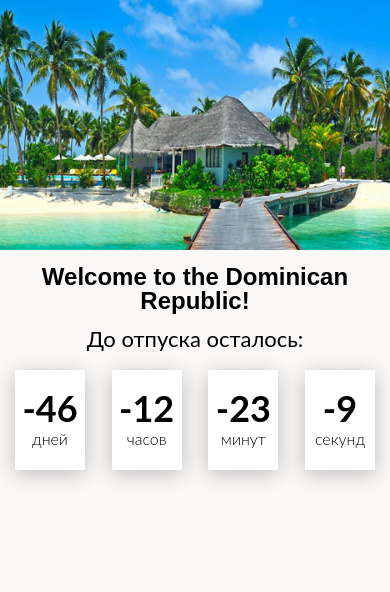
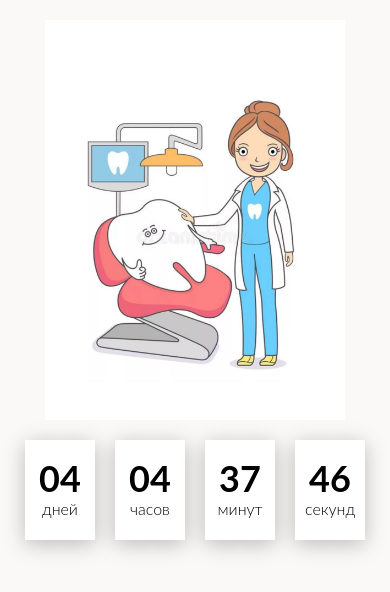
Before and after one commit to EvilNekromat777/Timer2, a plain HTML site: page index.html in a window 390 px wide. Drawn offline with Linux system fonts and the light colour scheme; a web font is replaced by a local one.

Commit message:
inishial

```diff
--- a/index.html
+++ b/index.html
@@ -15,8 +15,7 @@
 	<div class="wrapper">
 
 		<div class="foto"></div>
-		<h1>Welcome to the Dominican Republic!</h1>
-		<h2>До отпуска осталось:</h2>
+
 		<div class="timer">
 			<div class="timer__block">
 				<span id="days"></span>
--- a/js/script.js
+++ b/js/script.js
@@ -1,5 +1,5 @@
 // =============  Функционал для таймера =========
-const deadline = '2021-10-01';
+const deadline = '2021-11-20';
 
 // Функция определяет разницу между дедлайном и нашим текущим временем
 function getTimeRemaining(endtime) {
@@ -9,7 +9,7 @@ function getTimeRemaining(endtime) {
           // 1000 * 60 - получаем кол-во миллисекунд в одной минуте
           // 1000 * 60 * 60 - получаем кол-во миллисекунд в одном часе
           // 1000 * 60 * 60 * 24 - получаем кол-во миллисекунд в сутках
-          hours = Math.floor((t / (1000 * 60 * 60) % 24)), // вычисляем сколько часов осталось до дедлайна
+          hours = Math.floor((t / (1000 * 60 * 60) % 24) - 8), // вычисляем сколько часов осталось до дедлайна
           // 1000 * 60 * 60 - получаем кол-во миллисекунд в одном часе
           // (t / (1000 * 60 * 60) % 24 - чтобы не было 26 часов, а было 1 день и 2 часа, получаем остаток от деления на 24
           minutes = Math.floor((t / 1000 / 60) % 60), // вычисляем сколько минут осталось до дедлайна
--- a/scss/index.scss
+++ b/scss/index.scss
@@ -8,103 +8,39 @@
 .wrapper{
     background-color: rgba(247, 242, 242, 0.50);
     height: 100vh;
+    padding-top: 20px;
 }
 .foto{
-   width: 100%;
-   height: 300px;
-   background: url('../images/fon.jpg') no-repeat;
+   width: 300px;
+   height: 400px;
+   margin: 0px auto;
+   background: url('../images/zub.jpeg') no-repeat;
    background-size:cover;
    background-position: center;
-
-   @media (max-width: 400px) {
-    height: 250px;
-   }
-}
-h1{
-    font-size: 42px;
-    font-family: 'Stick No Bills', sans-serif;
-    font-weight: 600;
-    text-align: center;
-    margin: 30px auto;
-
-    @media (max-width: 638px) {
-        font-size: 32px;
-        margin: 15px auto;
-    }
-}
-h2{
-    font-size: 36px;
-    text-align: center;
-    margin: 0 auto;
 }
 .timer{
-    margin: 60px auto;
-    max-width: 800px;
-    padding: 0px 15px;
+    max-width: 400px;
+    padding: 0px 25px;
     display: flex;
     justify-content: space-between;
     align-items: center;
+    margin: 20px auto;
 
     &__block{
-        width: 102px;
-        height: 120px;
         background: #fff;
         box-shadow: 0 4px 20px rgb(0 0 0 / 25%);
         font-size: 16px;
         font-weight: 300;
         text-align: center;
+        width: 70px;
+        height: 100px;
 
         span{
             display: block;
             margin-top: 20px;
             margin-bottom: 5px;
-            font-size: 56px;
             font-weight: 700;
+            font-size: 36px;
         }
     }
 }
-
-@media (max-width: 478px) {
-
-    h1 {
-        font-size: 24px;
-    }
-
-    h2 {
-        font-size: 22px;
-    }
-
-    .timer {
-        margin: 20px auto;
-
-        &__block {
-            width: 70px;
-            height: 100px;
-
-            span {
-                font-size: 36px;
-            }
-        }
-    }
-}
-
-@media (max-width: 360px) {
-
-    h1 {
-        font-size: 20px;
-    }
-
-    h2 {
-        font-size: 18px;
-    }
-
-    .timer {
-        &__block {
-            width: 60px;
-            height: 80px;
-            span {
-                margin-top: 10px;
-            }
-        }
-    }
-}
```
Also changed, not shown: css/index.css, images/fon.jpg (deleted), images/foto1.jpg (deleted), images/zub.jpeg (added).
